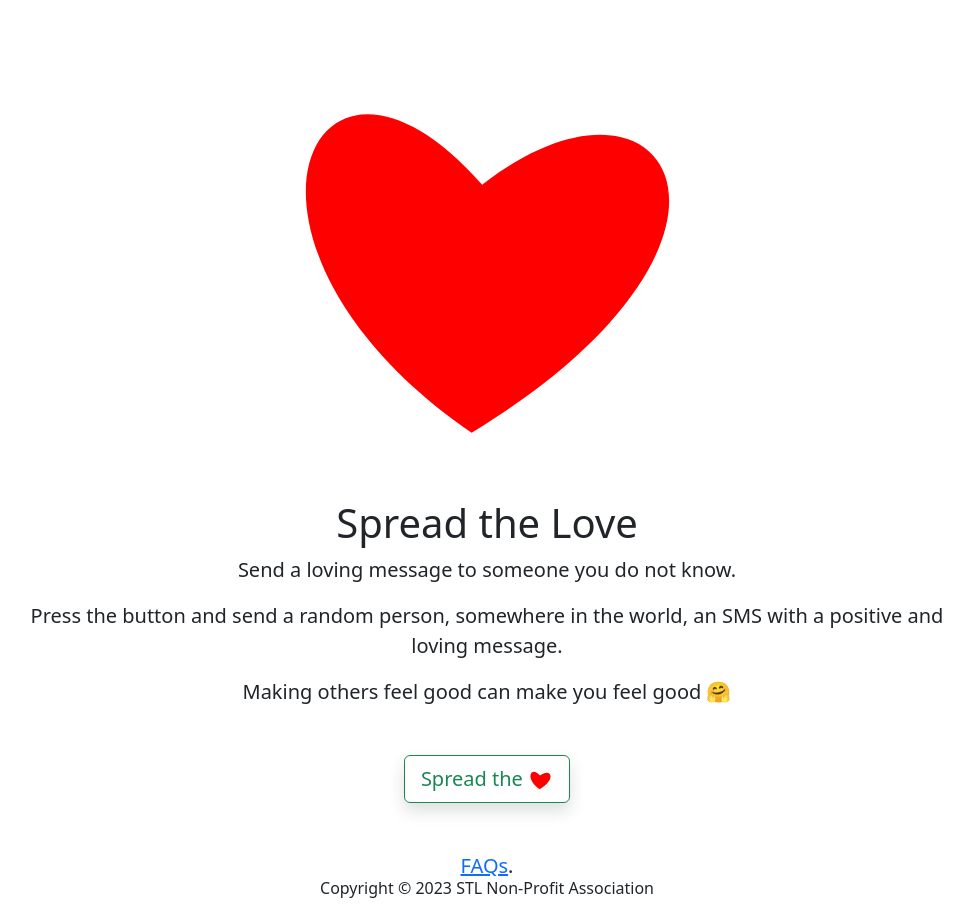
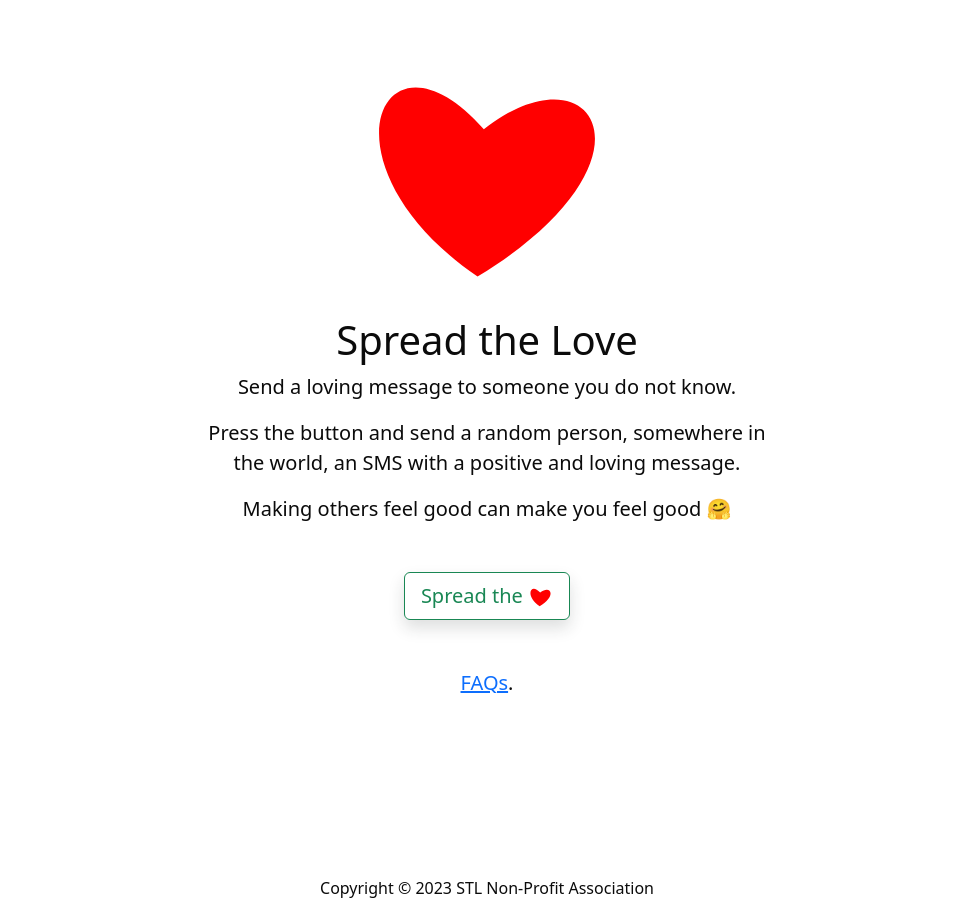
Before and after one commit to stl-project/stl-web, a Jekyll site: the page built from index.md, in a window 1280 px wide. Shown: the whole page, without its empty margins (153-1126 px from the left). Built offline with Jekyll 4.4.1, drawn with Linux system fonts in a browser that asks for light colours; comment, search, counter and statistics services are not loaded.

Commit message:
Added max-width

```diff
--- a/_layouts/default.html
+++ b/_layouts/default.html
@@ -26,9 +26,9 @@
     <meta name="twitter:card" content="summary" />
     <meta property="twitter:title" content="{{ page.title }}" />
 
-    <link rel="stylesheet" href="/f/style.css?cb={{ "now" | date: "%s" }}">
     <link rel="stylesheet" href="/f/Poppins/index.css?cb={{ "now" | date: "%s" }}">
     <link rel="stylesheet" href="/f/bs/css/bootstrap.min.css?cb={{ "now" | date: "%s" }}">
+    <link rel="stylesheet" href="/f/style.css?cb={{ "now" | date: "%s" }}">
 
     <link rel="apple-touch-icon" sizes="180x180" href="/f/apple-touch-icon.png?cb={{ "now" | date: "%s" }}">
     <link rel="icon" type="image/png" sizes="32x32" href="/f/favicon-32x32.png?cb={{ "now" | date: "%s" }}">
--- a/_layouts/faq.html
+++ b/_layouts/faq.html
@@ -26,9 +26,9 @@
     <meta name="twitter:card" content="summary" />
     <meta property="twitter:title" content="{{ page.title }}" />
 
-    <link rel="stylesheet" href="/f/style.css?cb={{ "now" | date: "%s" }}">
     <link rel="stylesheet" href="/f/Poppins/index.css?cb={{ "now" | date: "%s" }}">
     <link rel="stylesheet" href="/f/bs/css/bootstrap.min.css?cb={{ "now" | date: "%s" }}">
+    <link rel="stylesheet" href="/f/style.css?cb={{ "now" | date: "%s" }}">
 
     <link rel="apple-touch-icon" sizes="180x180" href="/f/apple-touch-icon.png?cb={{ "now" | date: "%s" }}">
     <link rel="icon" type="image/png" sizes="32x32" href="/f/favicon-32x32.png?cb={{ "now" | date: "%s" }}">
--- a/_layouts/redirect.html
+++ b/_layouts/redirect.html
@@ -7,9 +7,9 @@
     <meta http-equiv="Pragma" content="no-cache">
     <meta http-equiv="Expires" content="-1">
 
-    <link rel="stylesheet" href="/f/style.css?cb={{ "now" | date: "%s" }}">
     <link rel="stylesheet" href="/f/Poppins/index.css?cb={{ "now" | date: "%s" }}">
     <link rel="stylesheet" href="/f/bs/css/bootstrap.min.css?cb={{ "now" | date: "%s" }}">
+    <link rel="stylesheet" href="/f/style.css?cb={{ "now" | date: "%s" }}">
     <script src="/f/bs/js/bootstrap.min.js?cb={{ "now" | date: "%s" }}"></script>
     <script src="/f/jquery.3.5.1.js?cb={{ "now" | date: "%s" }}"></script>
     <script src="/f/site.js?cb={{ "now" | date: "%s" }}"></script>
--- a/f/style.css
+++ b/f/style.css
@@ -1,12 +1,16 @@
 body {
   background-color: white;
-  color: #bbb;
+  color: #0b0b0b;
   margin: 0;
   height: 100%;
   height: 100vh;
   justify-content: center;
   align-items: center;
   font-family: system-ui, sans-serif;
+
+  max-width: 700px;
+  margin-right: auto;
+  margin-left: auto;
 }
 
 .disabled {
```
